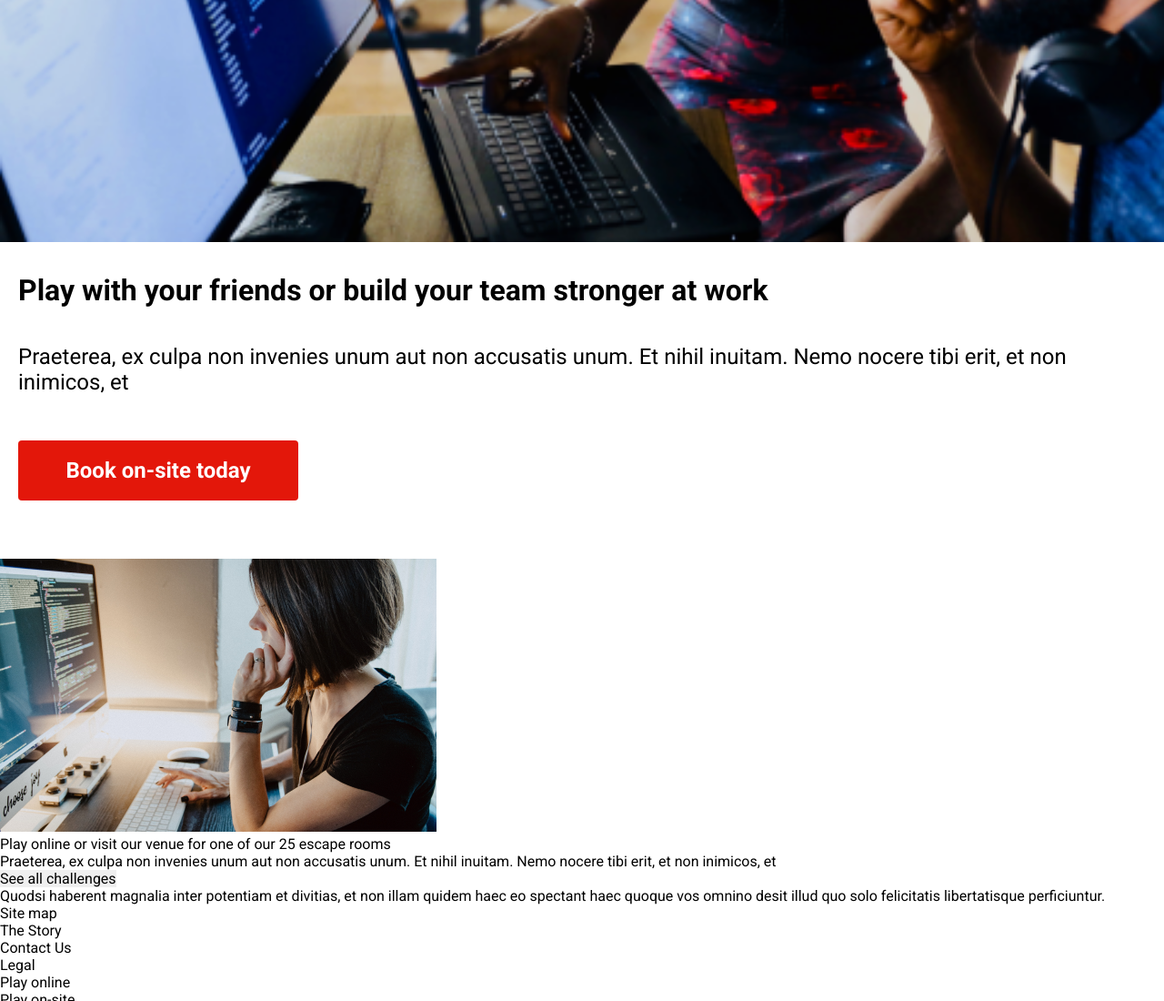
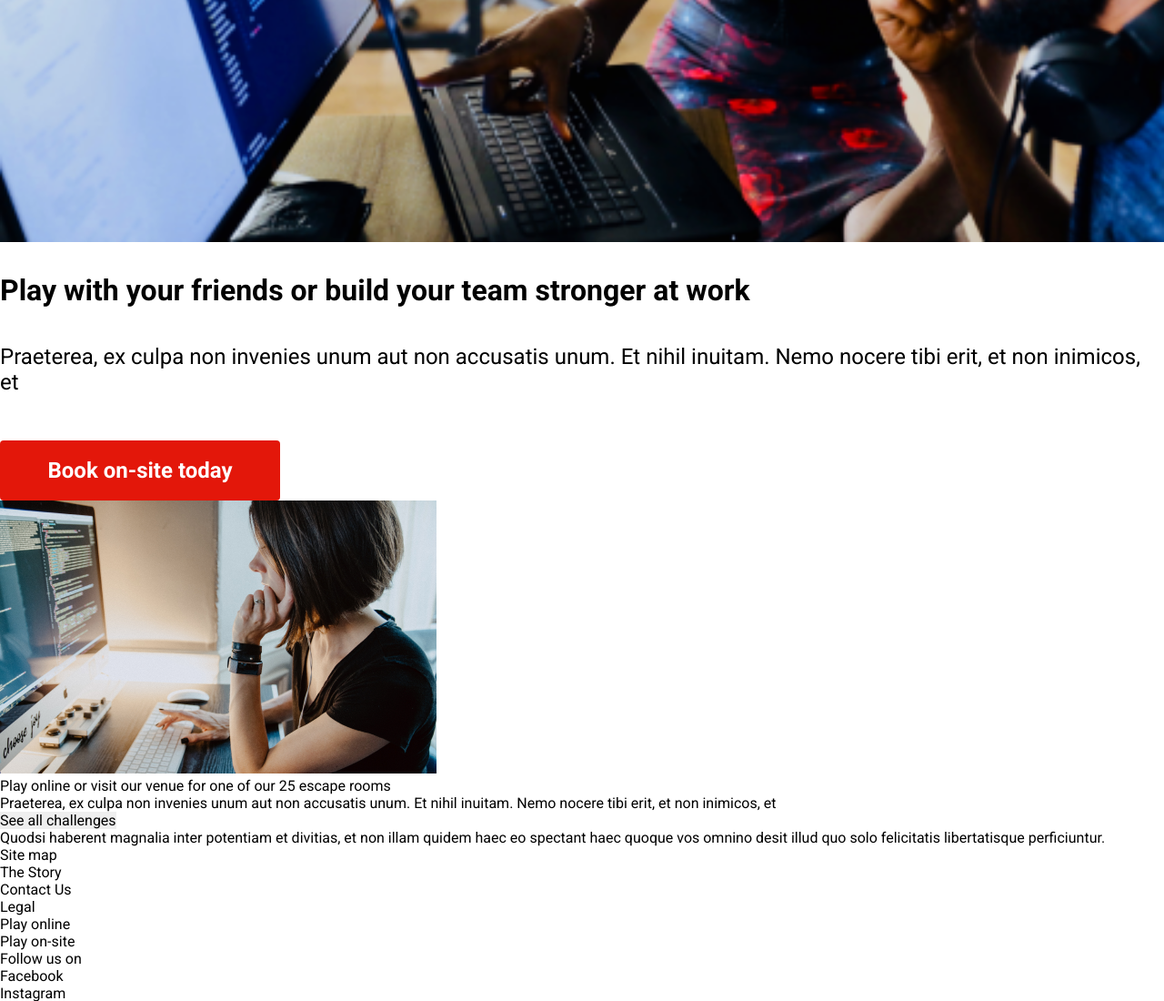
Before and after one commit to NelsonTheBrave/hacker-escape-rooms, a plain HTML site: page index.html in a window 1280 px wide. Shown: the part 2925-4025 px from the top of the page at 91% size. Drawn offline with Linux system fonts and the light colour scheme; a web font is replaced by a local one.

Commit message:
trying to get rid of white space

```diff
--- a/main.css
+++ b/main.css
@@ -16,8 +16,13 @@
   font: inherit;
 }
 
+html {
+  overflow: hidden;
+}
+
 body {
   font-family: "Roboto", sans-serif;
+  overflow: hidden;
 }
 
 /* ███████████████ HEADER ███████████████ */
@@ -246,7 +251,7 @@ nav {
 .imgAbovePlayWithFriends {
   width: 100%;
 }
-
+q
 .playWithFriends {
   padding: 0 20px 64px 20px;
 }
```
